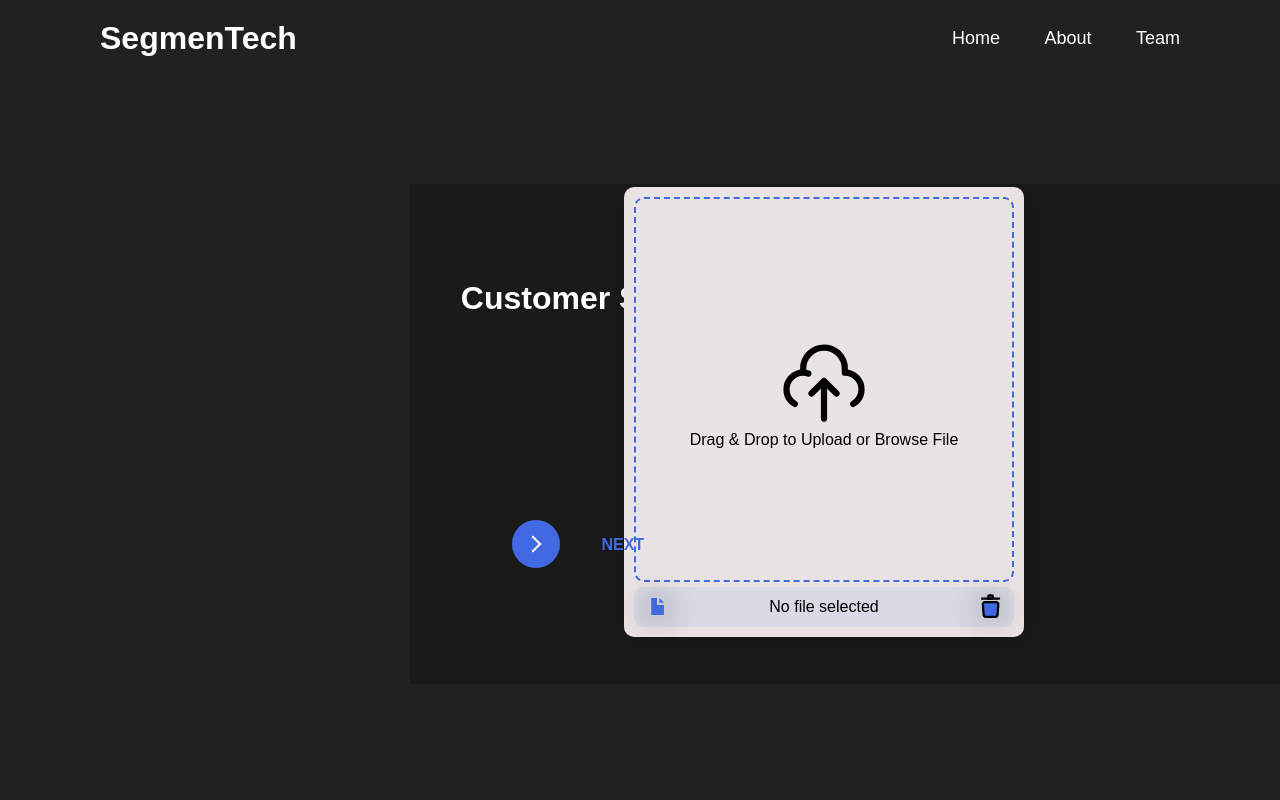
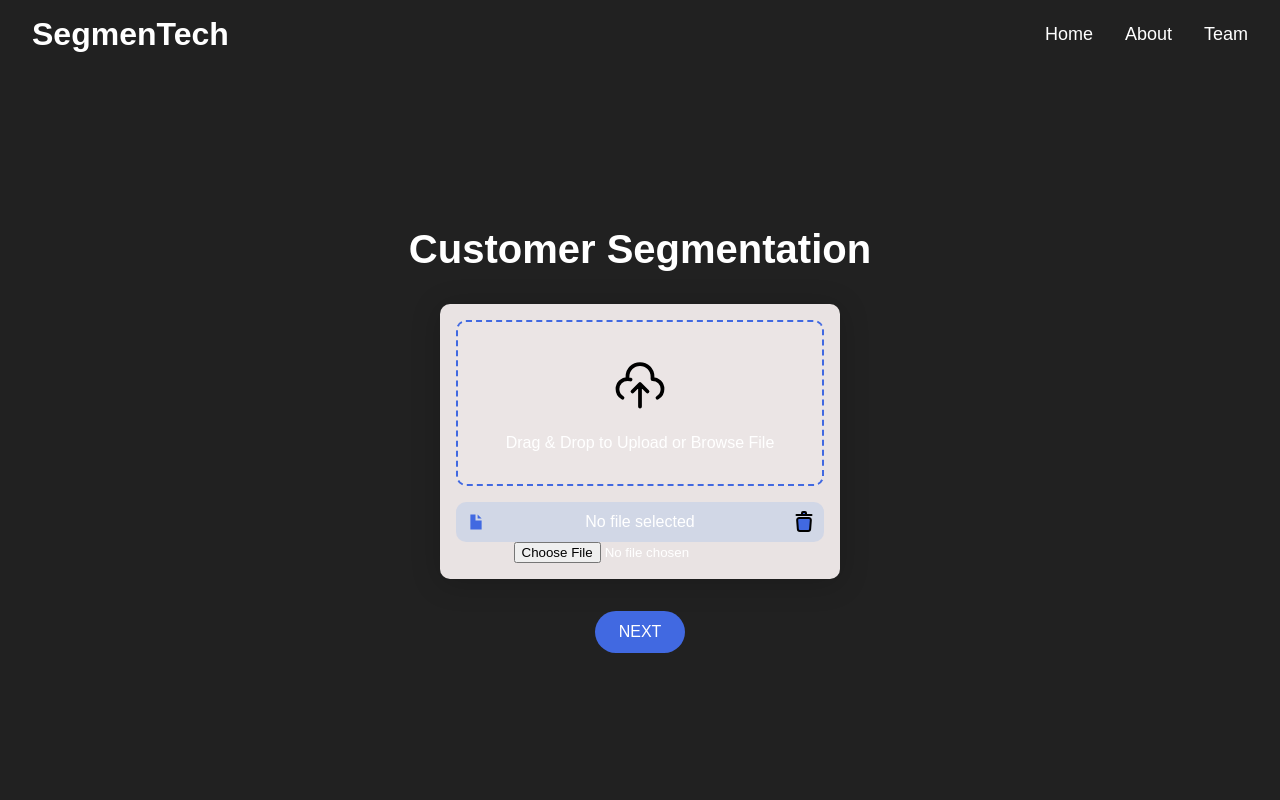
Before and after one commit to asherbabu/CustomerSegmentation, a Flask app: page / in a window 1280 px wide. Run offline with Flask 3, Linux system fonts and the light colour scheme.

Commit message:
ui changed

```diff
--- a/Static/style.css
+++ b/Static/style.css
@@ -1,271 +1,287 @@
 @import url("https://fonts.googleapis.com/css2?family-Poppins:wght@300;400;500;600;700;800;900&display=swap");
 
-* {
+/* Reset Styles */
+*,
+*::before,
+*::after {
   margin: 0;
   padding: 0;
   box-sizing: border-box;
-    font-family: "Poppins", sans-serif;
 }
 
+html {
+  font-size: 16px;
+}
+
+body {
+  font-family: 'Poppins', sans-serif;
+  background-color: #212121;
+  color: #fff;
+  min-height: 100vh;
+  display: flex;
+  flex-direction: column;
+}
+
+/* Header */
 .header {
   position: fixed;
   top: 0;
   left: 0;
   width: 100%;
-    padding: 20px 100px;
-    background: transparent;
+  padding: 1rem 2rem;
   display: flex;
   justify-content: space-between;
   align-items: center;
+  background: transparent;
   z-index: 100;
 }
 
 .logo {
-    font-size: 32px;
+  font-size: 2rem;
   color: #fff;
   text-decoration: none;
   font-weight: 700;
 }
 
+.navbar {
+  display: flex;
+  gap: 2rem;
+}
+
 .navbar a {
+  font-size: 1.125rem;
+  color: #fff;
+  text-decoration: none;
   position: relative;
-    font-size: 18px;
-    color: #fff;
-    font-weight: 500;
-    text-decoration: none;
-    margin-left: 40px;
 }
 
 .navbar a::before {
-    content: '';
+  content: "";
   position: absolute;
-    top: 100%;
+  bottom: -5px;
   left: 0;
   width: 0;
   height: 2px;
   background: #fff;
-    transition: .3s;
+  transition: width 0.3s;
 }
 
 .navbar a:hover::before {
   width: 100%;
 }
 
-.body {
-    height: 100vh;
-    background: #212121;
-    /* background: url('./Assets/fotor-ai-2024111304946.jpg') no-repeat;
-    background-size: cover; */
-}
-
-/* DRAG DROP CARD */
-
-.container {
-    position: absolute;
-    top: 39%;
-    right: 20%;
-    transform: translateY(-50%);
-    height: 450px;
-    width: 400px;
-    border-radius: 10px;
-    box-shadow: 4px 4px 30px rgba(0, 0, 0, .2);
+/* Main Container */
+.mainContainer {
+  flex: 1;
   display: flex;
   flex-direction: column;
   align-items: center;
-    justify-content: space-between;
-    padding: 10px;
-    gap: 5px;
-    background-color: #e9e3e3;
-    margin-top: 100px; /* Adjusts for header spacing */
+  justify-content: center;
+  padding: 5rem 2rem 2rem;
 }
 
-.container .headerCon {
-    flex: 1;
+.homeH1 {
+  font-size: 2.5rem;
+  margin: 2rem 0;
+  text-align: center;
+}
+
+.container {
+  width: 100%;
+  max-width: 400px;
+  height: auto;
+  border-radius: 10px;
+  box-shadow: 0 4px 30px rgba(0, 0, 0, 0.2);
+  background-color: #e9e3e3;
+  padding: 1rem;
+  display: flex;
+  flex-direction: column;
+  align-items: center;
+}
+
+.headerCon {
   width: 100%;
   border: 2px dashed royalblue;
   border-radius: 10px;
-    display: flex;
-    align-items: center;
-    justify-content: center;
-    flex-direction: column;
+  padding: 2rem;
+  text-align: center;
+  background-color: rgba(255, 255, 255, 0.1);
 }
 
-.container .headerCon svg {
-    height: 100px;
-}
-
-.container .headerCon p {
-    text-align: center;
-    color: black;
+.headerCon svg {
+  width: 60px;
+  height: 60px;
+  margin-bottom: 1rem;
 }
 
 .footer {
-    background-color: rgba(0, 110, 255, 0.075);
   width: 100%;
-    height: 40px;
-    padding: 8px;
+  padding: 0.5rem;
   border-radius: 10px;
   cursor: pointer;
   display: flex;
   align-items: center;
-    justify-content: flex-end;
-    color: black;
-    border: none;
+  justify-content: space-between;
+  background-color: rgba(0, 110, 255, 0.1);
+  margin-top: 1rem;
 }
 
 .footer svg {
-    height: 130%;
+  width: 24px;
+  height: 24px;
   fill: royalblue;
-    background-color: rgba(70, 66, 66, 0.103);
-    border-radius: 50%;
-    padding: 2px;
-    cursor: pointer;
-    box-shadow: 0 2px 30px rgba(0, 0, 0, 0.205);
 }
 
 .footer p {
   flex: 1;
   text-align: center;
+  color: #fff;
 }
 
-#file {
-    display: none;
+/* Drag Over State */
+.drag-over {
+  border-color: #fff;
+  background-color: rgba(0, 110, 255, 0.2);
 }
 
-.drag-over {
-    border-color: #000; /* Darkens border on drag */
-    background-color: rgba(0, 110, 255, 0.1); /* Subtle highlight */
-}
-
-
-.homeH1 {
-    color: #fff;
-    position: fixed;
-    top: 35%;
-    left: 36%;
-}
-
-
-/* BACK CARD */
-
-
+/* Cards */
 .card {
-    position: fixed;
-    top: 23%;
-    left: 32%;
-    width: 950px;
-    height: 500px;
-    background-image: linear-gradient(163deg, #00ff75 0%, #3700ff 100%);
-    border-radius: 20px;
-    transition: all .3s;
-   }
-
-   .card2 {
-    width: 950px;
-    height: 500px;
-    background-color: #1a1a1a;
-    border-radius:;
-    transition: all .2s;
-   }
-
-   .card2:hover {
-    transform: scale(0.98);
-    border-radius: 20px;
+  width: 100%;
+  max-width: 300px;
+  height: 180px;
+  background-color: #f0f0f0;
+  border-radius: 15px;
+  transition: transform 0.3s, box-shadow 0.3s;
 }
 
 .card:hover {
-    box-shadow: 0px 0px 30px 1px rgba(0, 255, 117, 0.30);
+  transform: translateY(-10px);
+  box-shadow: 0 8px 20px rgba(0, 0, 0, 0.3);
 }
 
-
-   /* SEND BUTTON  */
-
+/* Buttons */
 button {
-    position: fixed;
-    top: 65%;
-    left: 40%;
-    display: inline-block;
+  display: flex;
+  align-items: center;
+  justify-content: center;
+  padding: 0.75rem 1.5rem;
+  background-color: royalblue;
+  color: #fff;
+  border: none;
+  border-radius: 50px;
   cursor: pointer;
-    outline: none;
-    border: 0;
-    vertical-align: middle;
-    text-decoration: none;
-    background: transparent;
-    padding: 0;
-    font-size: inherit;
-    font-family: inherit;
+  font-size: 1rem;
+  transition: background-color 0.3s, transform 0.3s;
 }
 
 button.learn-more {
-    width: 12rem;
-    height: auto;
+  margin-top: 2rem;
 }
 
-   button.learn-more .circle {
-    transition: all 0.45s cubic-bezier(0.65, 0, 0.076, 1);
-    position: relative;
-    display: block;
-    margin: 0;
-    width: 3rem;
-    height: 3rem;
-    background: royalblue;
-    border-radius: 1.625rem;
+button.learn-more:hover {
+  background-color: #0056b3;
+  transform: scale(1.05);
 }
 
-   button.learn-more .circle .icon {
-    transition: all 0.45s cubic-bezier(0.65, 0, 0.076, 1);
-    position: absolute;
-    top: 0;
-    bottom: 0;
-    margin: auto;
-    background: #fff;
+button:active {
+  background-color: #003d80;
 }
 
-   button.learn-more .circle .icon.arrow {
-    transition: all 0.45s cubic-bezier(0.65, 0, 0.076, 1);
-    left: 0.625rem;
-    width: 1.125rem;
-    height: 0.125rem;
-    background: none;
+/* Center the button in about.html */
+.btn {
+  display: block;
+  margin: 2rem auto 0;
 }
 
-   button.learn-more .circle .icon.arrow::before {
-    position: absolute;
-    content: "";
-    top: -0.29rem;
-    right: 0.0625rem;
-    width: 0.625rem;
-    height: 0.625rem;
-    border-top: 0.125rem solid #fff;
-    border-right: 0.125rem solid #fff;
-    transform: rotate(45deg);
+/* About Section Container */
+.about-container {
+  margin: 5rem auto;
+  padding: 2rem 10%;
+  max-width: 800px;
 }
 
-   button.learn-more .button-text {
-    transition: all 0.45s cubic-bezier(0.65, 0, 0.076, 1);
-    position: absolute;
-    top: 0;
-    left: 0;
-    right: 0;
-    bottom: 0;
-    padding: 0.75rem 0;
-    margin: 0 0 0 1.85rem;
-    color: royalblue;
-    font-weight: 700;
+/* Paragraph Styling */
+.about-container p {
+  color: #fff;
+  font-family: "Poppins", sans-serif;
   line-height: 1.6;
-    text-align: center;
-    text-transform: uppercase;
+  margin-bottom: 2rem;
 }
 
-   button:hover .circle {
-    width: 100%;
+/* Responsive Design */
+@media (max-width: 768px) {
+  .header {
+    flex-direction: column;
+    padding: 1rem;
   }
 
-   button:hover .circle .icon.arrow {
-    background: #fff;
-    transform: translate(1rem, 0);
+  .navbar {
+    flex-direction: column;
+    gap: 1rem;
+    margin-top: 1rem;
   }
 
-   button:hover .button-text {
-    color: #fff;
+  .mainContainer {
+    padding: 4rem 1rem 1rem;
   }
+
+  .homeH1 {
+    font-size: 2rem;
+  }
+
+  .container {
+    max-width: 90%;
+  }
+
+  .footer svg {
+    width: 20px;
+    height: 20px;
+  }
+
+  button {
+    width: 100%;
+    justify-content: center;
+  }
+
+  .about-container {
+    padding: 2rem 5%;
+    margin: 4rem auto;
+  }
+}
+
+@media (max-width: 480px) {
+  .logo {
+    font-size: 1.5rem;
+  }
+
+  .navbar a {
+    font-size: 1rem;
+  }
+
+  .headerCon svg {
+    width: 50px;
+    height: 50px;
+  }
+
+  .homeH1 {
+    font-size: 1.75rem;
+  }
+
+  .footer p {
+    font-size: 0.875rem;
+  }
+
+  button {
+    padding: 0.5rem 1rem;
+    font-size: 0.9rem;
+  }
+
+  .about-container {
+    padding: 1.5rem 3%;
+    margin: 3rem auto;
+  }
+
+  .about-container p {
+    font-size: 0.9rem;
+  }
+}
--- a/Templates/home.html
+++ b/Templates/home.html
@@ -17,9 +17,9 @@
     </header>
 
     <div class="mainContainer">
-        <div class="card">
+        <!-- <div class="card">
           <div class="card2"></div>
-        </div>
+        </div> -->
         <h1 class="homeH1">Customer Segmentation</h1>
         <div class="container">
           <div class="headerCon">
```
Also changed, not shown: Templates/about.html (+15 -12 lines). Lines whose indentation alone changed are shown as unchanged.
